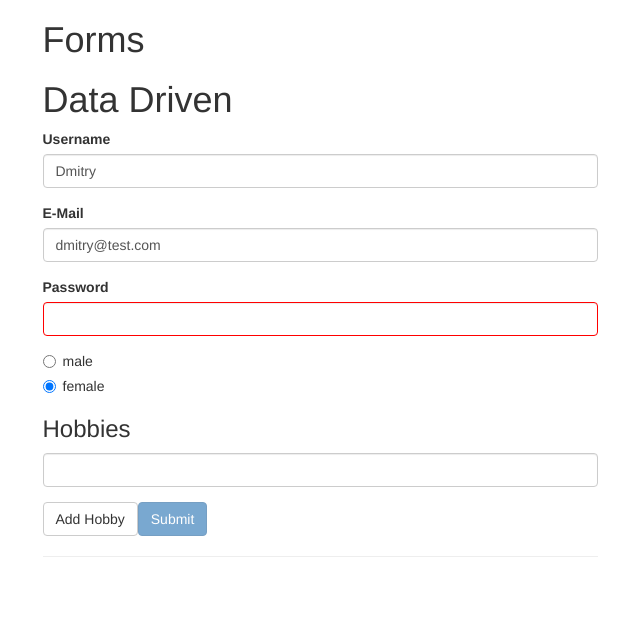
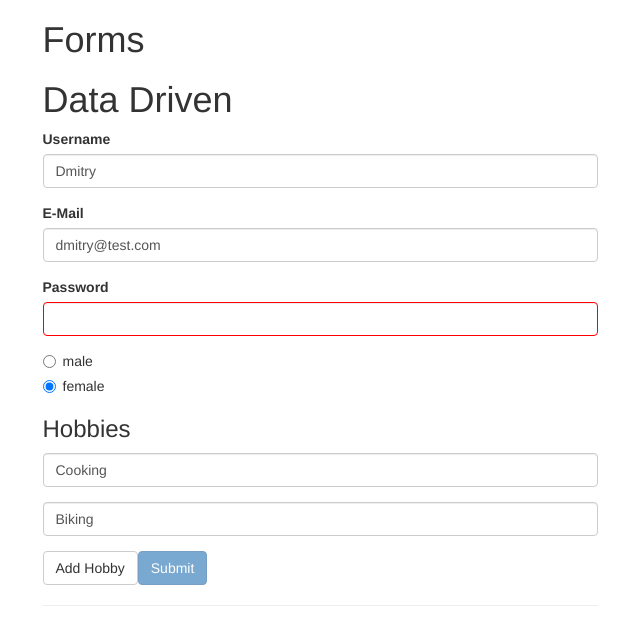
Before and after one commit to dharnitski/angular-05-forms, an Angular app: page / in a window 1280 px wide. Shown: the top 624 px of the page, without its empty margins (320-960 px from the left). Built offline with nearby package versions, Linux system fonts and the light colour scheme.

Commit message:
Form Arrays / Arrays of Control (Data-Driven)

```diff
--- a/src/app/data-driven/data-driven.component.html
+++ b/src/app/data-driven/data-driven.component.html
@@ -23,12 +23,12 @@
             <input type="radio" formControlName="gender" [value]="g">{{g}}
         </label>
     </div>
-    <div>
+    <div formArrayName="hobbies">
         <h3>Hobbies</h3>
-        <div class="form-group">
-            <input type="text" class="form-control">
+        <div class="form-group" *ngFor="let hobby of myForm.controls['hobbies'].controls; let i = index">
+            <input type="text" class="form-control" formControlName="{{i}}">
         </div>
     </div>
-    <button type="button" class="btn btn-default">Add Hobby</button>
+    <button type="button" class="btn btn-default" (click)="onAddHobby()">Add Hobby</button>
     <button type="submit" class="btn btn-primary" [disabled]="!myForm.valid">Submit</button>
 </form>
--- a/src/app/data-driven/data-driven.component.ts
+++ b/src/app/data-driven/data-driven.component.ts
@@ -1,5 +1,5 @@
 import { Component } from '@angular/core';
-import { FormGroup, FormControl, Validators } from '@angular/forms';
+import { FormGroup, FormControl, Validators, FormArray } from '@angular/forms';
 
 @Component({
     selector: 'data-driven',
@@ -25,11 +25,19 @@ export class DataDrivenComponent {
                 'email': new FormControl('dmitry@test.com', [Validators.required, Validators.pattern("[a-z0-9!#$%&'*+/=?^_`{|}~-]+(?:\.[a-z0-9!#$%&'*+/=?^_`{|}~-]+)*@(?:[a-z0-9](?:[a-z0-9-]*[a-z0-9])?\.)+[a-z0-9](?:[a-z0-9-]*[a-z0-9])?")]),
             }),
             'password': new FormControl('', Validators.required),
-            'gender': new FormControl('female')
+            'gender': new FormControl('female'),
+            'hobbies': new FormArray([
+                new FormControl('Cooking', Validators.required),
+                new FormControl('Biking', Validators.required)
+            ])
         });
     }
 
     onSubmit() {
         console.log(this.myForm.value);
     }
+
+    onAddHobby() {
+        (<FormArray>this.myForm.controls['hobbies']).push(new FormControl('', Validators.required));
+    }
 }
```
